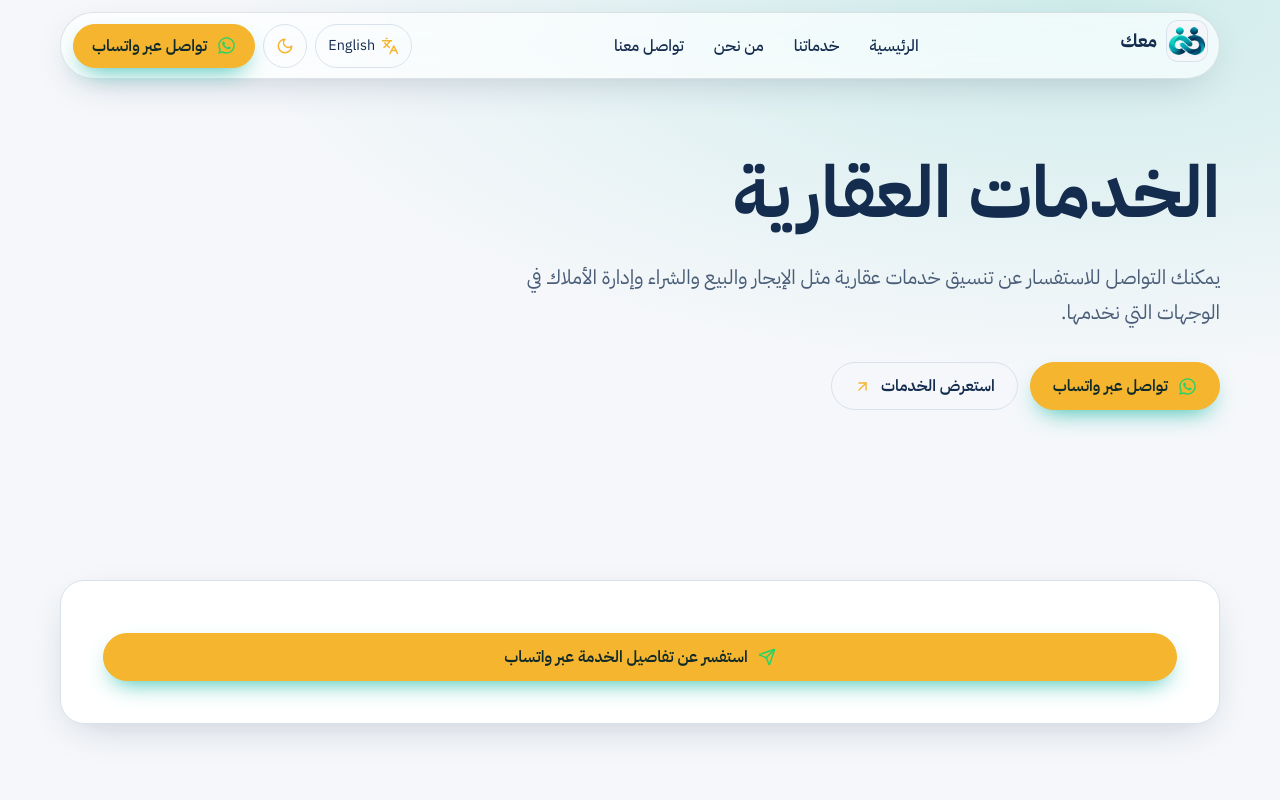
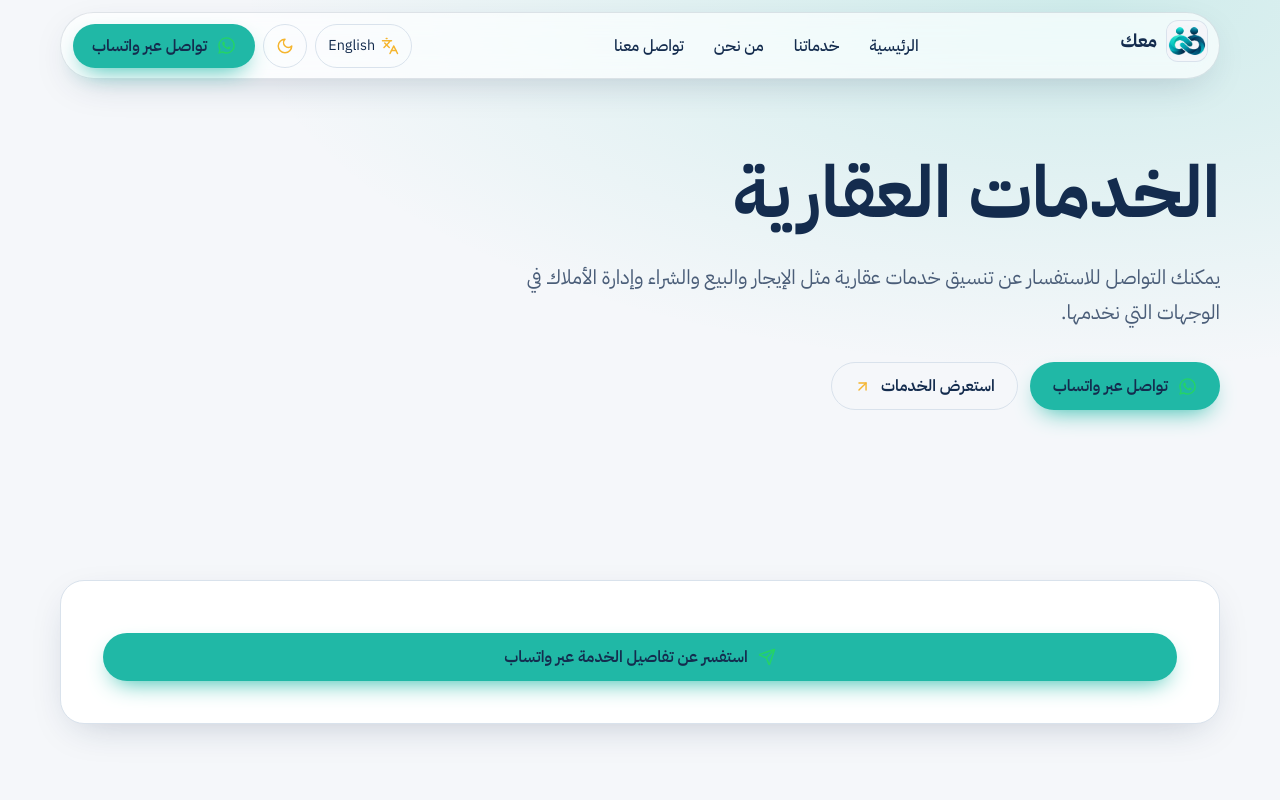
Before and after one commit to khwy1d/Maak, a React (Vite) app: page /real-estate in a window 1280 px wide. Shown: the top 800 px of the page. Built offline with nearby package versions, Linux system fonts and the light colour scheme.

Commit message:
Revert WhatsApp button gold styling

```diff
--- a/src/styles/global.css
+++ b/src/styles/global.css
@@ -489,15 +489,3 @@ svg { color: var(--c-gold); }
 
 /* Keep WhatsApp icons in WhatsApp green instead of the gold brand icon colour */
 a[href*="wa.me"] svg, a[href*="whatsapp.com"] svg { color: #25D366; }
-
-/* WhatsApp contact buttons are gold sitewide; keep the WhatsApp glyph green */
-a.btn[href*="wa.me"], a.btn[href*="whatsapp.com"] {
-  background: var(--c-gold);
-  color: #102A2A;
-  border-color: var(--c-gold);
-}
-a.btn[href*="wa.me"] svg, a.btn[href*="whatsapp.com"] svg { color: #25D366; }
-a.btn[href*="wa.me"]:hover, a.btn[href*="whatsapp.com"]:hover {
-  background: color-mix(in srgb, var(--c-gold) 88%, white);
-  border-color: var(--c-gold);
-}
```
